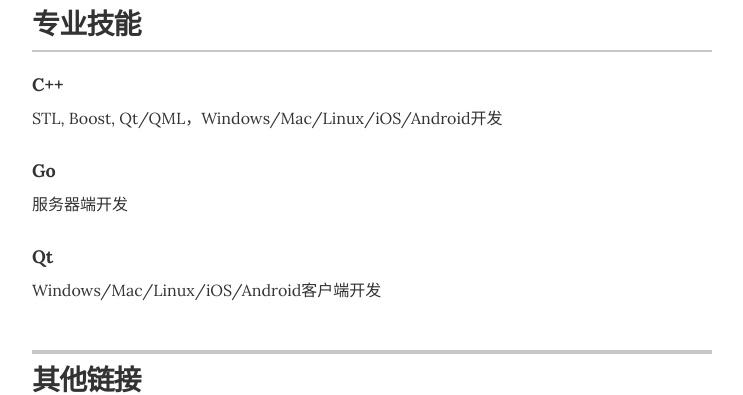
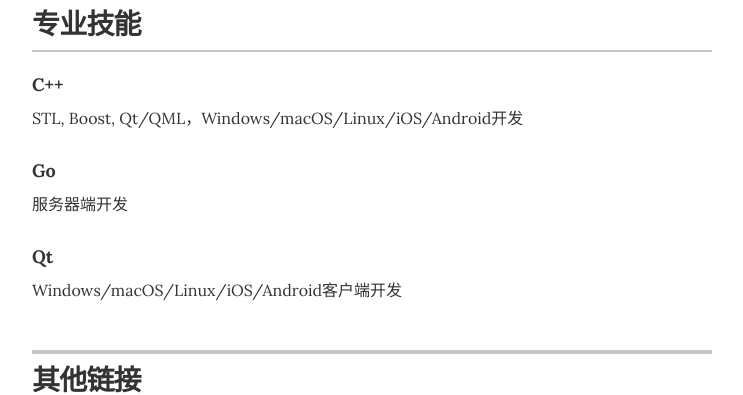
Before and after one commit to missdeer/fanresume, a Jekyll site: the page built from index.html, in a window 1280 px wide and 900 px high, scrolled down 3469 px. Shown: the part 299-694 px from the top of the window, without its empty margins (268-1011 px from the left). Built offline with Jekyll 4.4.1, drawn with Linux system fonts in a browser that asks for light colours.

Commit message:
Update resume.html

```diff
--- a/_layouts/resume.html
+++ b/_layouts/resume.html
@@ -221,7 +221,7 @@
 
         <div class="resume-item">
           <h4 class="resume-item-details">C++</h4>
-          <p class="resume-item-copy">STL, Boost, Qt/QML，Windows/Mac/Linux/iOS/Android开发</p>
+          <p class="resume-item-copy">STL, Boost, Qt/QML，Windows/macOS/Linux/iOS/Android开发</p>
         </div>
 
         <div class="resume-item">
@@ -231,7 +231,7 @@
 
         <div class="resume-item">
           <h4 class="resume-item-details">Qt</h4>
-          <p class="resume-item-copy">Windows/Mac/Linux/iOS/Android客户端开发</p>
+          <p class="resume-item-copy">Windows/macOS/Linux/iOS/Android客户端开发</p>
         </div>
 
       </section>
```
